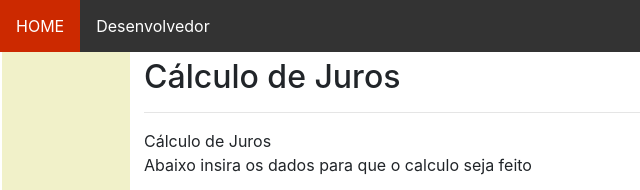
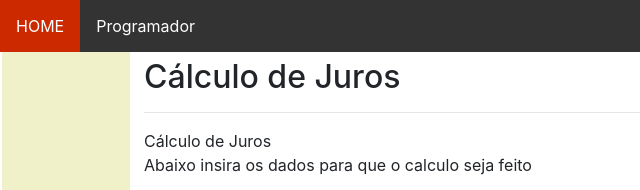
Before and after one commit to ruanfreits/CalcJurosComposto, a plain HTML site: page index.html in a window 1280 px wide. Shown: the top 190 px of the page, 0-640 px from the left. Drawn offline with nearby package versions, Linux system fonts and the light colour scheme.

Commit message:
Atualização de título

```diff
--- a/index.html
+++ b/index.html
@@ -20,7 +20,7 @@
 
 	<ul class="menu">
 	<li><a class="active" href="index.html">HOME</a></li>
-	<li><a href="news.html" >Desenvolvedor</a></li>
+	<li><a href="news.html" >Programador</a></li>
 	</ul>
 
 
```
